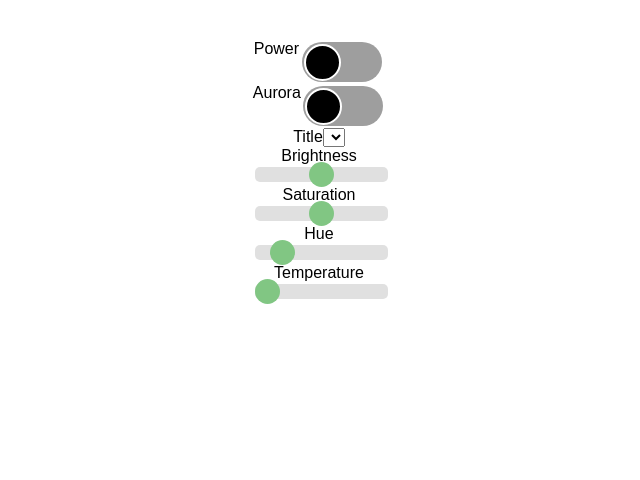
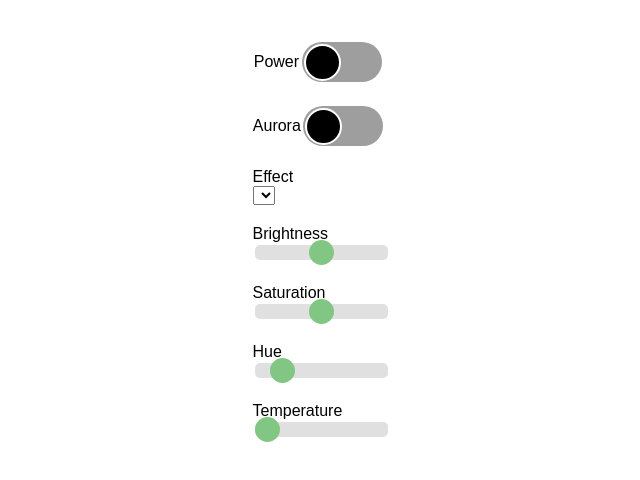
Before and after one commit to Firenox89/mopidy-aurora, a React app in the folder react_aurora/: page / in a window 1280 px wide. Shown: the top 480 px of the page, without its empty margins (321-961 px from the left). Built offline with nearby package versions, Linux system fonts and the light colour scheme; no server answers; the HTML template or start-up script is replaced by a standard one.

Commit message:
clean up styling a bit

```diff
--- a/react_aurora/src/App.css
+++ b/react_aurora/src/App.css
@@ -1,8 +1,4 @@
 .App {
-  text-align: center;
-}
-
-.controls {
   display: flex;
   justify-content: center;
 }
@@ -12,13 +8,3 @@
   display: flex;
   flex-direction: column;
 }
-
-.auroraSwitch {
-  display: flex;
-  flex-direction: row;
-  justify-content: space-evenly;
-}
-
-.control {
-  margin: 10px;
-}
--- a/react_aurora/src/App.tsx
+++ b/react_aurora/src/App.tsx
@@ -12,9 +12,7 @@ export default class App extends React.Component<{}, {}> {
   public render() {
     return (
         <div className="App">
-          <div className="controls">
           <div className="list">
-              <div className="control">
             <OnOffSwitch endpoint='/aurora/tp/on' labelName={"Power"}/>
             <OnOffSwitch endpoint='/aurora/aurora/on' labelName={"Aurora"}/>
             <EffectSelect/>
@@ -24,8 +22,6 @@ export default class App extends React.Component<{}, {}> {
             <Slider endPoint='/aurora/aurora/temperature' labelName='Temperature' min='1200' max='6500'/>
           </div>
         </div>
-          </div>
-        </div>
     );
   }
 }
--- a/react_aurora/src/components/EffectSelect.css
+++ b/react_aurora/src/components/EffectSelect.css
@@ -0,0 +1,3 @@
+.effectSelectContainer {
+  margin: 10px;
+}
--- a/react_aurora/src/components/EffectSelect.tsx
+++ b/react_aurora/src/components/EffectSelect.tsx
@@ -38,8 +38,8 @@ export default class EffectSelect extends React.Component<{}, IEffectSelectState
       );
     });
     return (
-        <div>
-          <label htmlFor="title">Title</label>
+        <div className="effectSelectContainer">
+          <div>Effect</div>
           <select id="title" name="title" value={this.state.effect} onChange={event => {
             this.handleAuroraSelect(event.target.value)
           }}>
--- a/react_aurora/src/components/OnOffSwitch.css
+++ b/react_aurora/src/components/OnOffSwitch.css
@@ -1,3 +1,11 @@
+.auroraSwitch {
+  display: flex;
+  flex-direction: row;
+  justify-content: space-evenly;
+  margin: 10px;
+  align-items: center;
+}
+
 .onoffswitch {
   position: relative;
   width: 84px;
--- a/react_aurora/src/components/Slider.css
+++ b/react_aurora/src/components/Slider.css
@@ -1,3 +1,6 @@
+.sliderContainer{
+  margin: 10px;
+}
 .slider {
   -webkit-appearance: none;
   width: 100%;
--- a/react_aurora/src/components/Slider.tsx
+++ b/react_aurora/src/components/Slider.tsx
@@ -32,7 +32,7 @@ export default class Slider extends React.Component<ISliderProps, ISliderState>
 
   public render() {
     return (
-        <div className="slidecontainer">
+        <div className="sliderContainer">
           <div>{this.props.labelName}</div>
           <input type="range" min={this.props.min} max={this.props.max} value={this.state.value}
                  className="slider"
```
Lines whose indentation alone changed are shown as unchanged.
